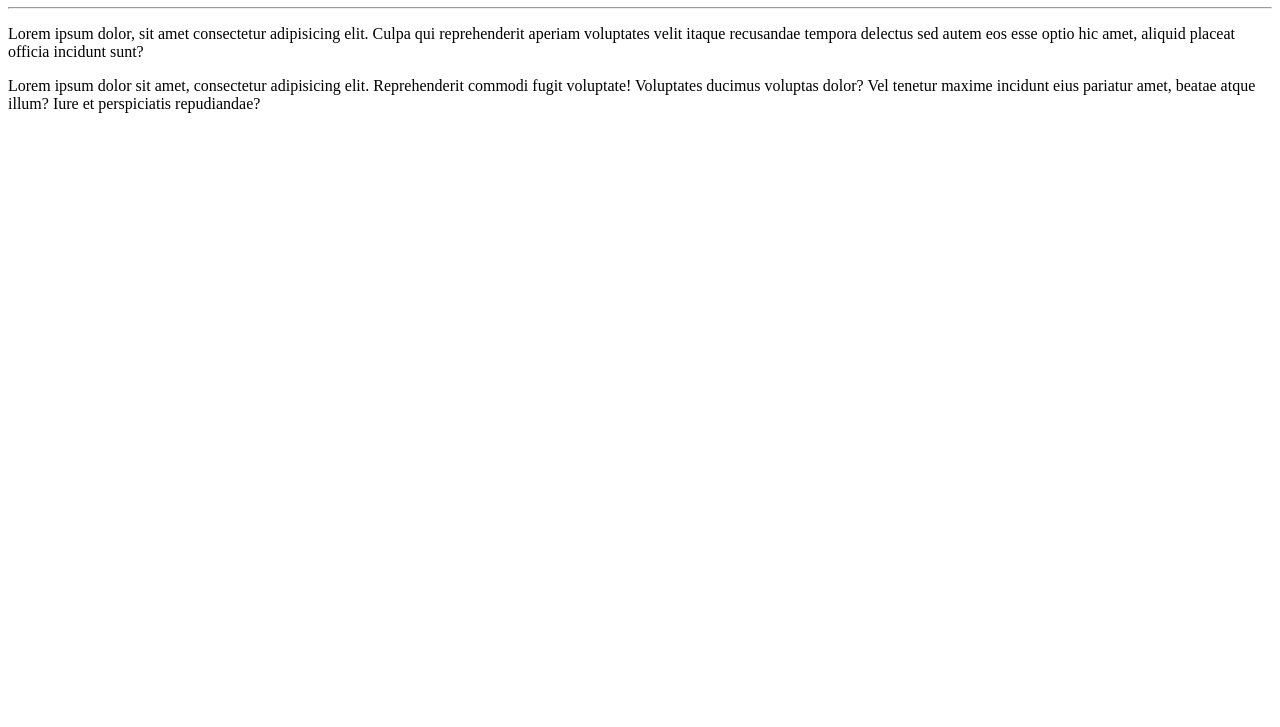
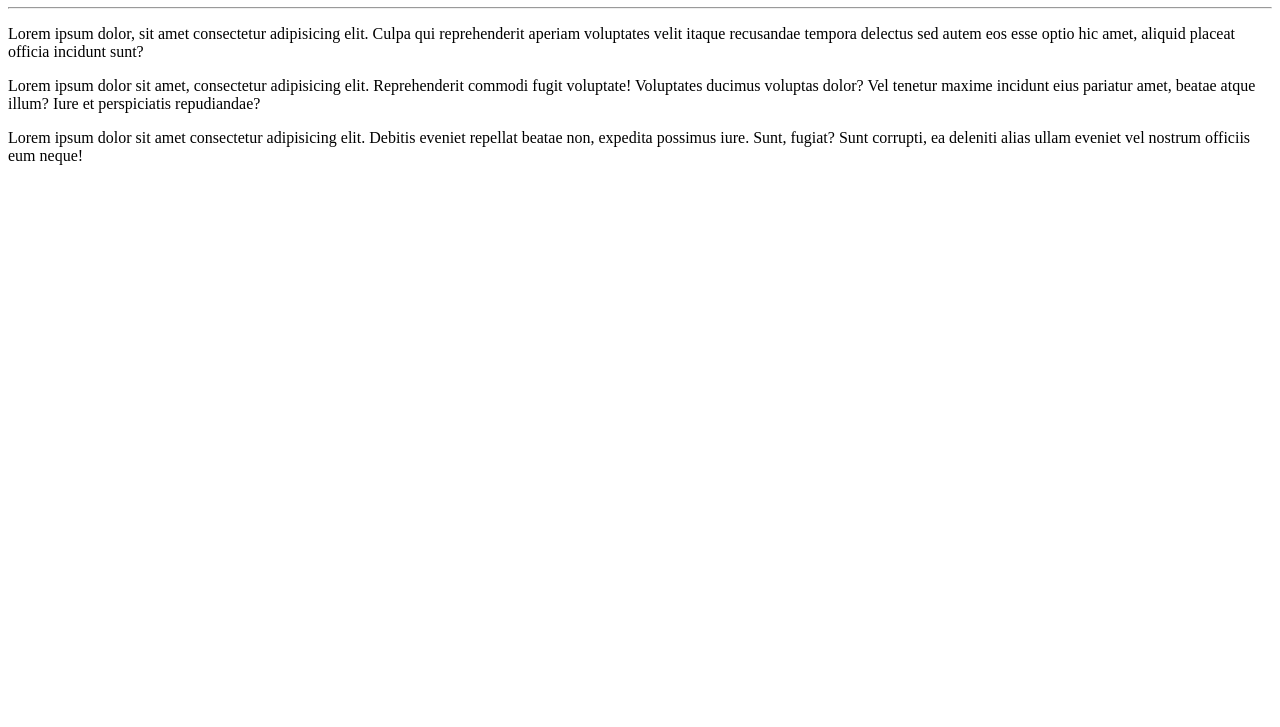
Before and after one commit to Felipe20Salles/Ola-Mundo, a plain HTML site: page site-exemplo/index.html in a window 1280 px wide. Shown: the part 73-800 px from the top of the page. Drawn offline with Linux system fonts and the light colour scheme.

Commit message:
Incluso um terceiro parágrafo

```diff
--- a/site-exemplo/index.html
+++ b/site-exemplo/index.html
@@ -12,6 +12,7 @@
 
     <p>Lorem ipsum dolor sit amet, consectetur adipisicing elit. Reprehenderit commodi fugit voluptate! Voluptates ducimus voluptas dolor? Vel tenetur maxime incidunt eius pariatur amet, beatae atque illum? Iure et perspiciatis repudiandae?</p>
 
+    <p>Lorem ipsum dolor sit amet consectetur adipisicing elit. Debitis eveniet repellat beatae non, expedita possimus iure. Sunt, fugiat? Sunt corrupti, ea deleniti alias ullam eveniet vel nostrum officiis eum neque!</p>
 
 </body>
 </html>
```
